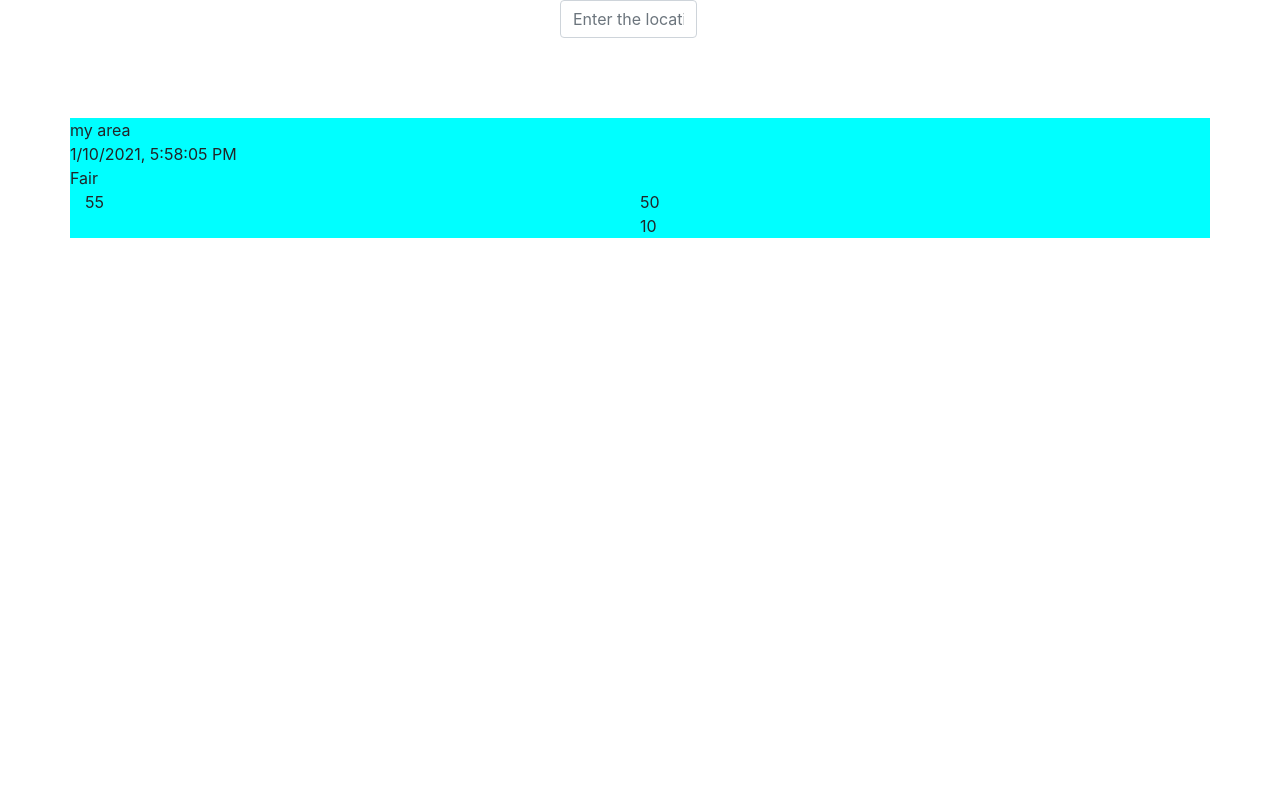
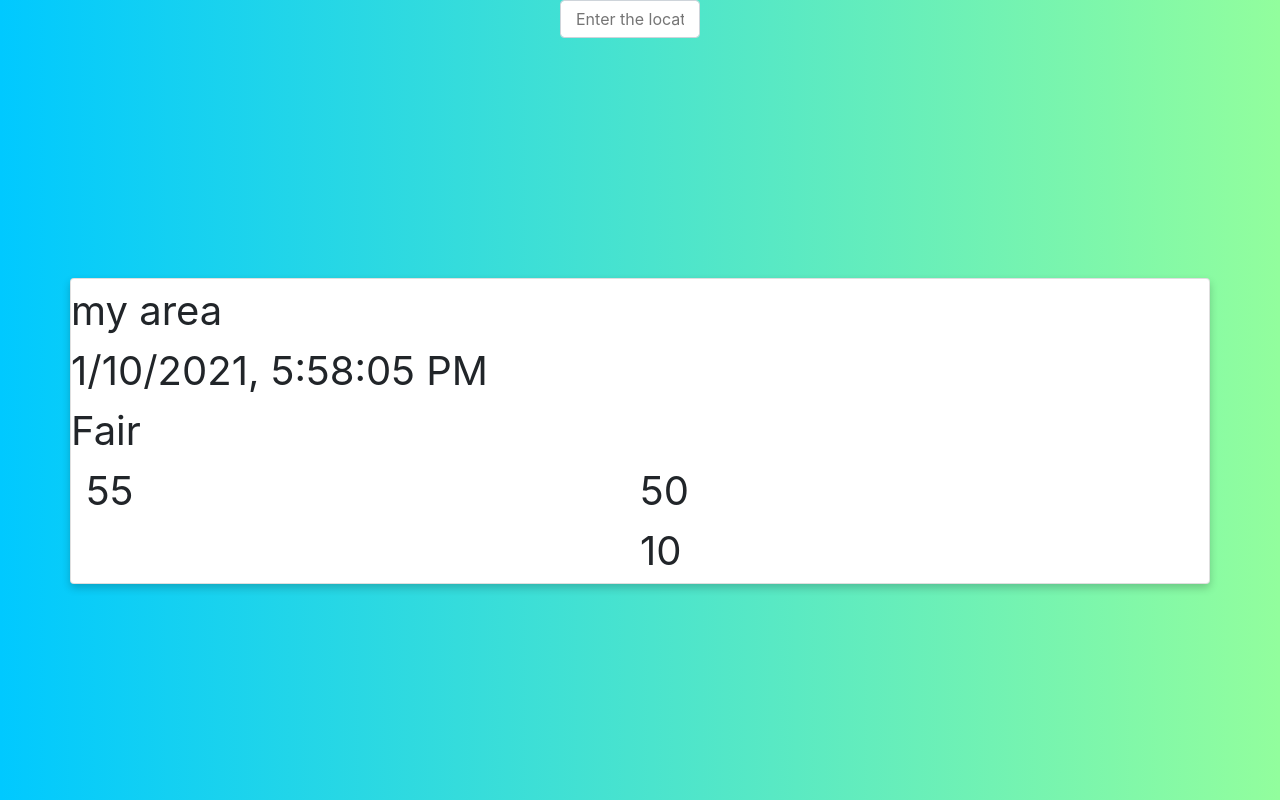
Before and after one commit to Shikhar21121999/weather_informer, a React (Create React App) app: page / in a window 1280 px wide. Built offline with nearby package versions, Linux system fonts and the light colour scheme; no server answers.

Commit message:
final commit for now

```diff
--- a/public/index.html
+++ b/public/index.html
@@ -26,7 +26,12 @@
     -->
     <title>React App</title>
   </head>
-  <body>
+  <style>
+    body {
+      background: linear-gradient(to right, #00c9ff, #92fe9d);
+    }
+  </style>
+  <body >
     <noscript>You need to enable JavaScript to run this app.</noscript>
     <div id="root"></div>
     <!--
--- a/src/App.js
+++ b/src/App.js
@@ -21,7 +21,7 @@ export default function App() {
       method: 'GET',
       redirect: 'follow'
     };
-    var url="https://cors-anywhere.herokuapp.com/http://api.weatherapi.com/v1/current.json?key=2f3992bbd9dc4491a71195103211201&q="
+    var url="https://cors-anywhere.herokuapp.com/http://api.weatherapi.com/v1/current.json?key=1d1f51db7c2e4baeb44144108211301="
     url+=searchlocation;
 
     fetch(url, requestOptions)
@@ -46,15 +46,15 @@ export default function App() {
           <MyForm className="fixed-top centered"
             Setsearchlocation={Setsearchlocation} temp={temp} region={region}/>
       </div>
-      <div class="container-sm custom-container">
-        <div className="row">{region}</div>
-        <div className="row">{local_time}</div>
-        <div className="row">{curr_cndn}</div>
-        <div className="row">
+      <div class="container custom-container card">
+        <div className="row d-flex justify-content-left custom-font ">{region}</div>
+        <div className="row d-flex custom-font">{local_time}</div>
+        <div className="row d-flex custom-font">{curr_cndn}</div>
+        <div className="row d-flex custom-font">
           <div className="col">{temp}</div>
           <div className="col">
-            <div className="row">{curr_humid}</div>
-            <div className="row">{curr_wind}</div>
+            <div className="row d-flex justify-content-left custom-font ">{curr_humid}</div>
+            <div className="row d-flex custom-font ">{curr_wind}</div>
           </div>
         </div>
       </div>
--- a/src/MyForm.js
+++ b/src/MyForm.js
@@ -1,5 +1,6 @@
 import React, {useRef} from 'react'
 import {Form} from 'react-bootstrap'
+import './style.css'
 export default function MyForm({Setsearchlocation,temp,region}) {
     const input_search = useRef();
 
@@ -17,7 +18,7 @@ export default function MyForm({Setsearchlocation,temp,region}) {
 
     return (
         <form onSubmit={handlesubmit}>
-            <input type="text" class="form-control col-6" row="" ref={input_search} placeholder="Enter the location" />
+            <input type="text" class="custom-input col-6" row="" ref={input_search} placeholder="Enter the location" />
         </form>
     )
 }
--- a/src/style.css
+++ b/src/style.css
@@ -4,6 +4,54 @@
 }
 
 .custom-container {
-  margin-top: 5rem;
+  margin-top: 15rem;
   background-color: aqua;
 }
+
+.card {
+  /* Add shadows to create the "card" effect */
+  box-shadow: 0 4px 8px 0 rgba(0, 0, 0, 0.2);
+  transition: 0.3s;
+}
+
+/* On mouse-over, add a deeper shadow */
+.card:hover {
+  box-shadow: 0 8px 16px 0 rgba(0, 0, 0, 0.2);
+}
+
+/* Add some padding inside the card container */
+.container {
+  padding: 2px 16px;
+}
+
+.custom-input:focus {
+  color: #495057;
+  background-color: #fff;
+  border-color: #80bdff;
+  outline: 0;
+  box-shadow: 0 0 0 0.2rem rgba(0, 123, 255, 0.25);
+}
+
+.custom-input {
+  display: block;
+  width: 100%;
+  height: calc(1.5em + 0.75rem + 2px);
+  padding: 0.375rem 0.75rem;
+  font-size: 1rem;
+  font-weight: 400;
+  line-height: 1.5;
+  color: #495057;
+  background-color: #fff;
+  background-clip: padding-box;
+  border: 1px solid #ced4da;
+  border-radius: 0.25rem;
+  transition: border-color 0.15s ease-in-out, box-shadow 0.15s ease-in-out;
+}
+.col-6 {
+  flex: 0 0 50%;
+  max-width: 50%;
+}
+
+.custom-font {
+  font-size: 2.5rem;
+}
```
Also changed, not shown: 1 other file (tests, documents, lock files or other folders).
